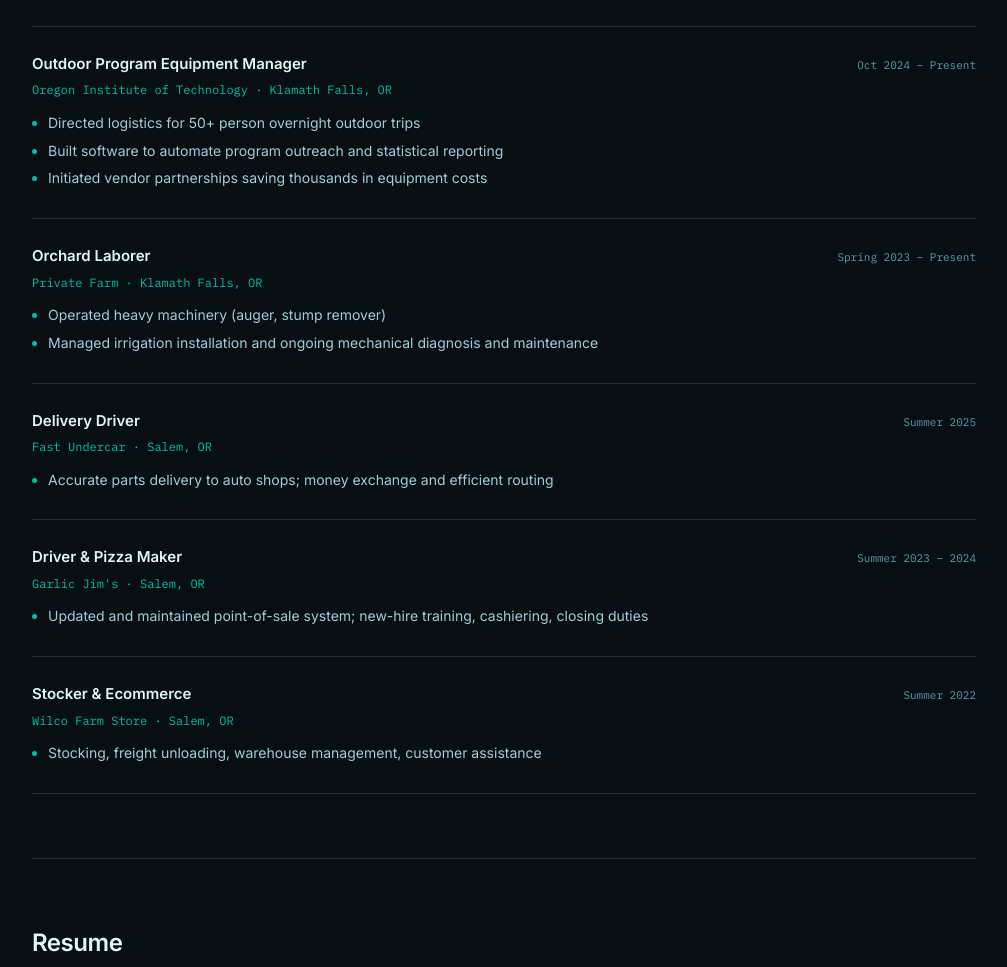
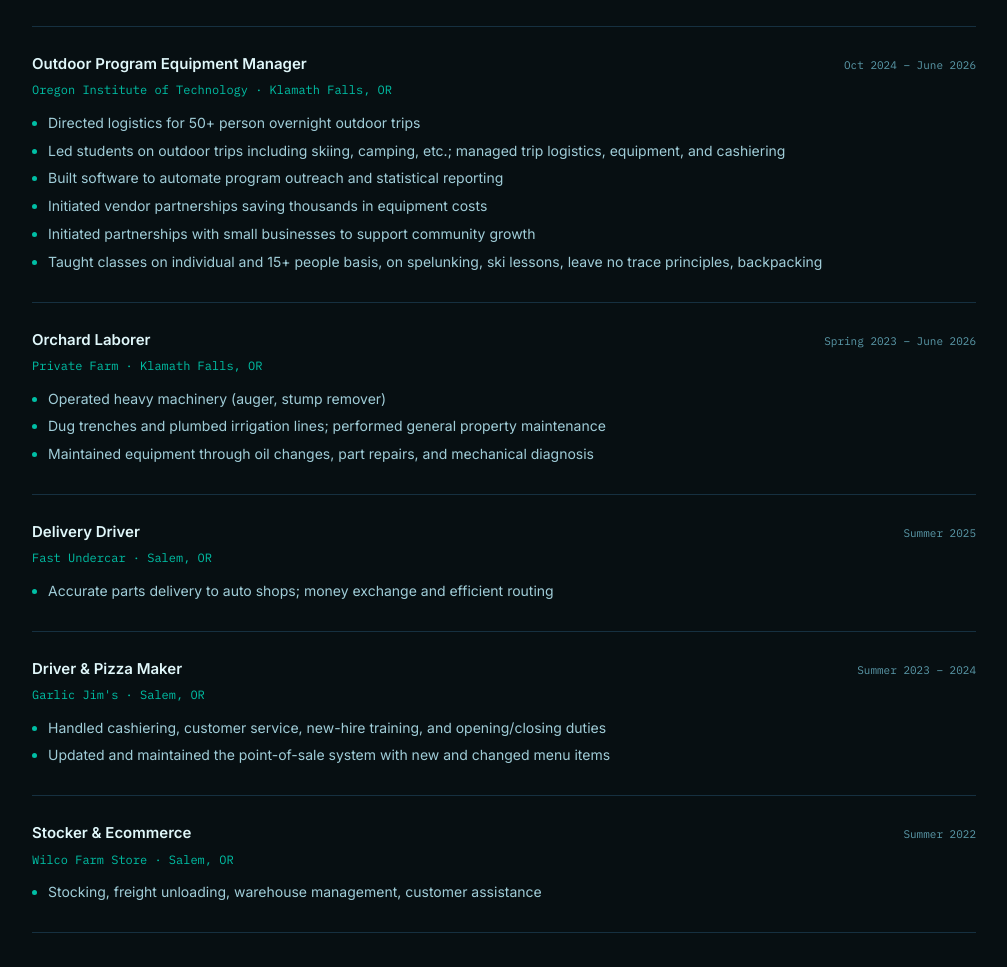
Before and after one commit to Purdue313/PortfolioSite, a plain HTML site: page wwwroot/index.html in a window 1280 px wide. Shown: the part 1520-2487 px from the top of the page, without its empty margins (136-1143 px from the left). Drawn offline with Linux system fonts and the light colour scheme.

Commit message:
updated jobs

```diff
--- a/wwwroot/index.html
+++ b/wwwroot/index.html
@@ -732,25 +732,29 @@
             <div class="exp-item">
                 <div class="exp-top">
                     <h3>Outdoor Program Equipment Manager</h3>
-                    <span class="exp-date">Oct 2024 – Present</span>
+                    <span class="exp-date">Oct 2024 – June 2026</span>
                 </div>
                 <div class="exp-company">Oregon Institute of Technology · Klamath Falls, OR</div>
                 <ul>
                     <li>Directed logistics for 50+ person overnight outdoor trips</li>
+                    <li>Led students on outdoor trips including skiing, camping, etc.; managed trip logistics, equipment, and cashiering</li>
                     <li>Built software to automate program outreach and statistical reporting</li>
                     <li>Initiated vendor partnerships saving thousands in equipment costs</li>
+                    <li>Initiated partnerships with small businesses to support community growth</li>
+                    <li>Taught classes on individual and 15+ people basis, on spelunking, ski lessons, leave no trace principles, backpacking</li>
                 </ul>
             </div>
 
             <div class="exp-item">
                 <div class="exp-top">
                     <h3>Orchard Laborer</h3>
-                    <span class="exp-date">Spring 2023 – Present</span>
+                    <span class="exp-date">Spring 2023 – June 2026</span>
                 </div>
                 <div class="exp-company">Private Farm · Klamath Falls, OR</div>
                 <ul>
                     <li>Operated heavy machinery (auger, stump remover)</li>
-                    <li>Managed irrigation installation and ongoing mechanical diagnosis and maintenance</li>
+                    <li>Dug trenches and plumbed irrigation lines; performed general property maintenance</li>
+                    <li>Maintained equipment through oil changes, part repairs, and mechanical diagnosis</li>
                 </ul>
             </div>
 
@@ -772,7 +776,8 @@
                 </div>
                 <div class="exp-company">Garlic Jim's · Salem, OR</div>
                 <ul>
-                    <li>Updated and maintained point-of-sale system; new-hire training, cashiering, closing duties</li>
+                    <li>Handled cashiering, customer service, new-hire training, and opening/closing duties</li>
+                    <li>Updated and maintained the point-of-sale system with new and changed menu items</li>
                 </ul>
             </div>
 
```
